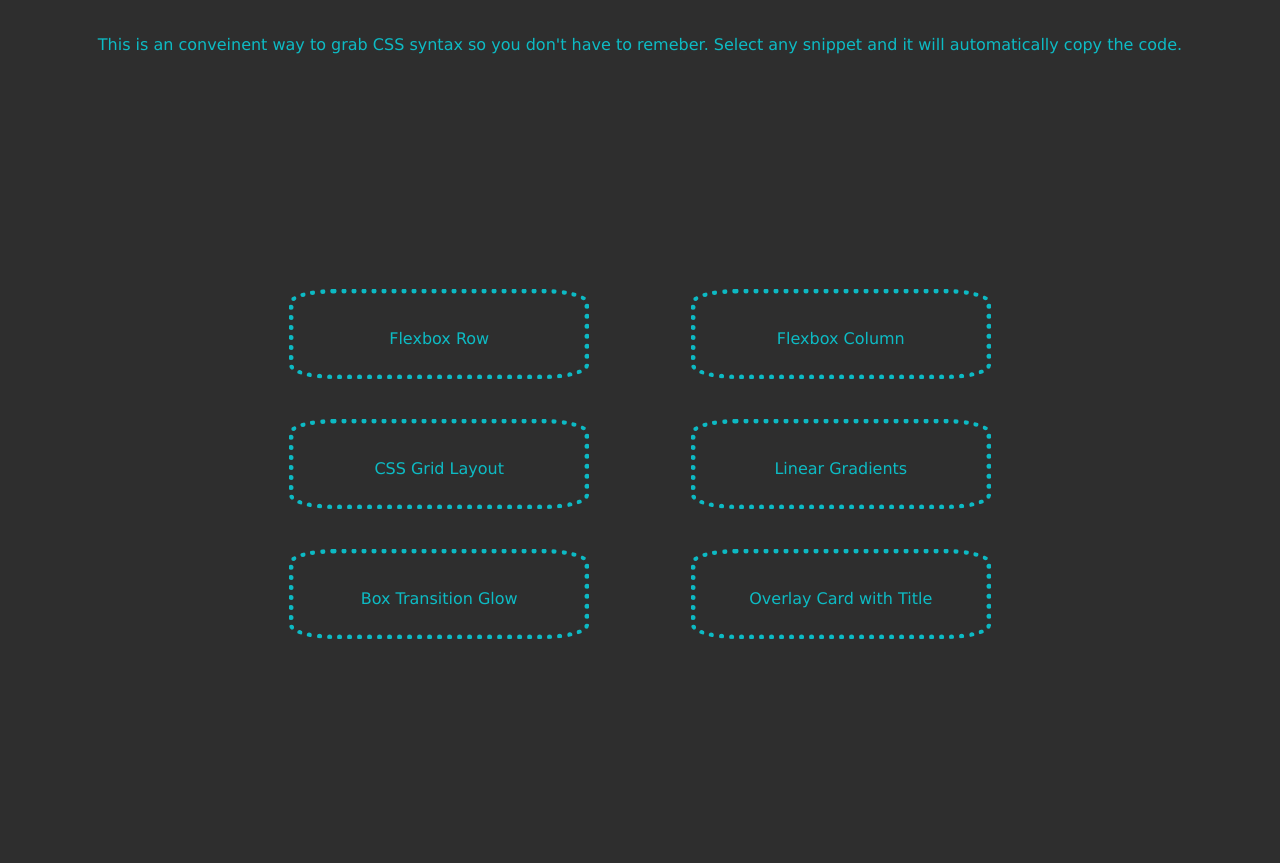
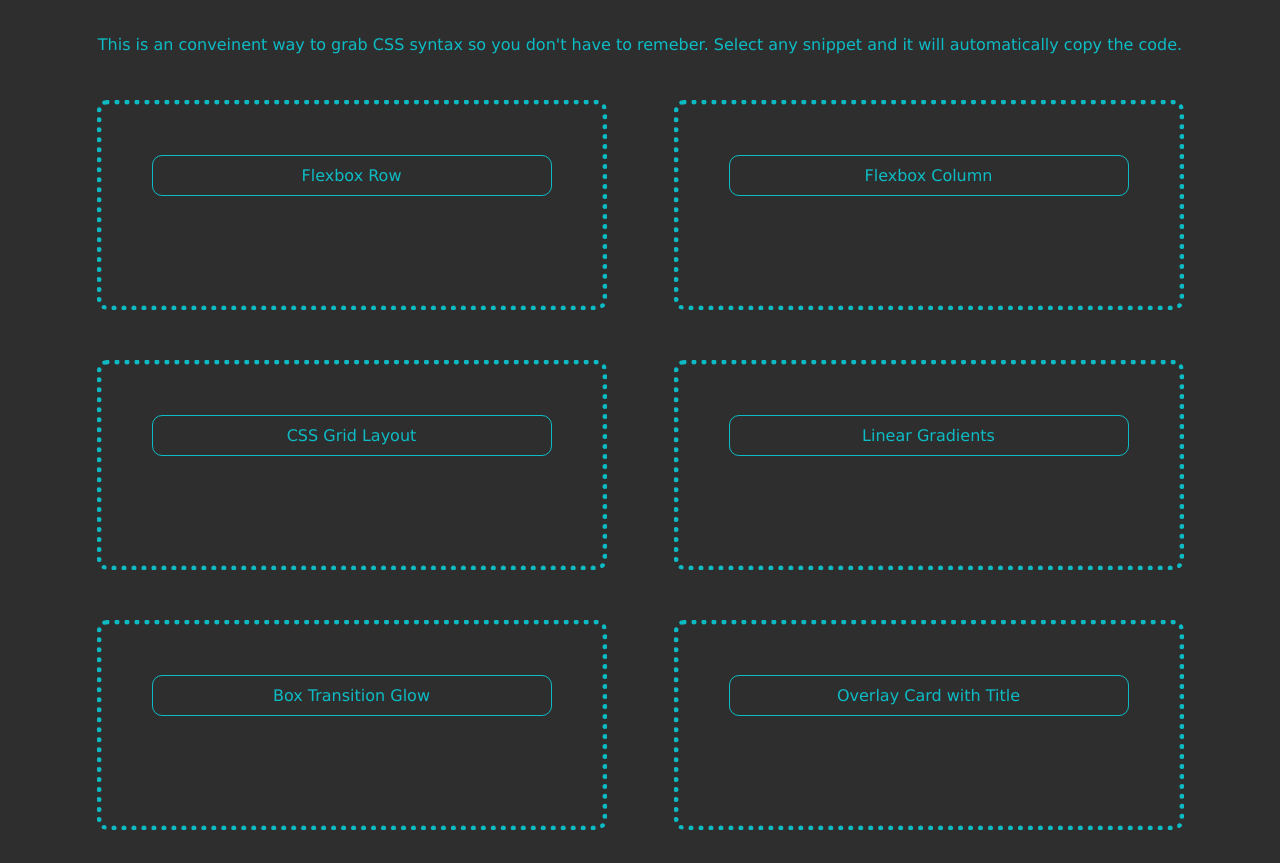
Before and after one commit to cameronfrench/css-snippet-cheatsheet, a plain HTML site: page index.html in a window 1280 px wide. Shown: the part 87-950 px from the top of the page. Drawn offline with Linux system fonts and the light colour scheme.

Commit message:
styled box class and box header

```diff
--- a/assets/css/style.css
+++ b/assets/css/style.css
@@ -1,14 +1,10 @@
-* {
-  box-sizing: border-box;
-}
-
 body {
   background-color: rgb(46, 46, 46);
   font-family: Verdana, Geneva, Tahoma, sans-serif;
-  color: rgba(0, 242, 255, 0.72)
+  color: rgba(0, 242, 255, 0.72);
 }
 
-header {
+.CSS {
   display: flex;
   flex-direction: column;
   margin-top: 25px;
@@ -18,24 +14,25 @@ header {
 main {
   display: flex;
   flex-wrap: wrap;
-  margin: 15%;
-  padding: 10px;
   justify-content: space-evenly;
-  align-items: flex-start;
-  border-radius: 7%;
+  margin: 5px 55px 5px 55px;
+
   }
-
-.main header h1 {
-  display: flex;
-  justify-content: space-between;
-  padding: 25px;
-}
 
 .box {
   border-style: dotted;
   border-width: 5px;
+  width: 400px;
+  height: 100px;
+  padding: 50px;
+  text-align: center;
+  border-radius: 10px 10px 10px 10px;
+  margin: 25px auto;
+  }
+
+.box header {
+  border-style: solid;
+  border-width: 1px;
   padding: 10px;
-  margin: 20px;
-  flex: 0 0 300px;
-  border-radius: 15%;
-  }
+  border-radius: 10px 10px 10px 10px;
+}
--- a/index.html
+++ b/index.html
@@ -10,7 +10,7 @@
 </head>
 
 <body>
-    <header class="main-header">
+    <header class="CSS">
         <h1>CSS Snippet Cheatsheet</h1>
         <p>
             This is an conveinent way to grab CSS syntax so you don't have to remeber.
```
